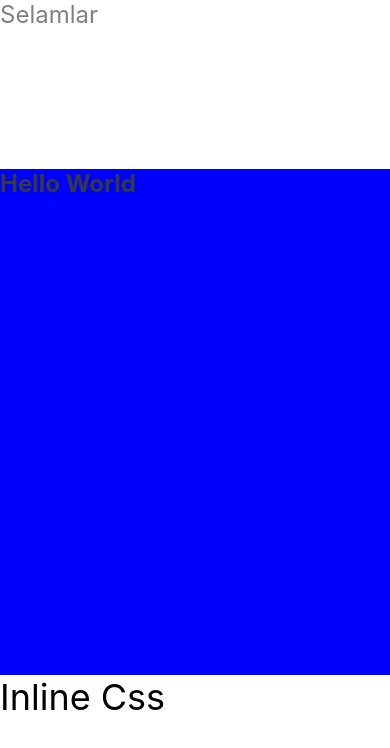
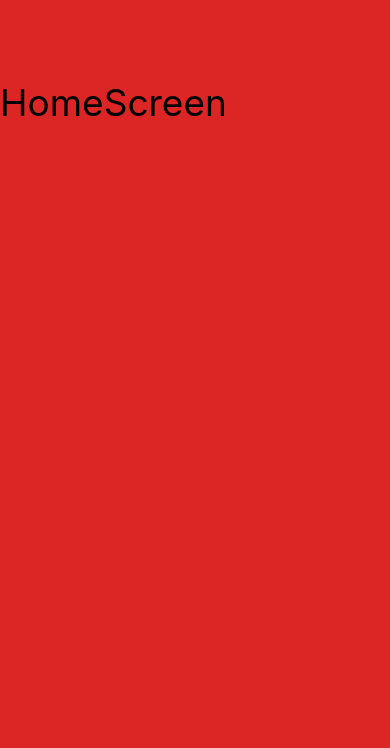
Before and after one commit to emremrt98/My-List-App, a React Native app: screen / in a window 390 px wide. Shown: the top 748 px of the page. Built offline with nearby package versions, Linux system fonts and the light colour scheme.

Commit message:
Create nativewind and configuration

```diff
--- a/App.js
+++ b/App.js
@@ -1,34 +1,12 @@
 import { StatusBar } from 'expo-status-bar';
-import { StyleSheet, Text, View } from 'react-native';
+import { View } from 'react-native';
+import HomeScreen from './src/screen/HomeScreen';
 
 export default function App() {
   return (
-    <View style={styles.container}>
-      <Text style={styles.text}>Selamlar</Text>
-      <Text style={styles.text2}>Hello World</Text>
-      <Text style={{flex: 1, backgroundColor: 'white', fontSize: 36}}>Inline Css</Text>
+    <View className="flex-1">
+      <HomeScreen />
       <StatusBar style="auto" />
     </View>
   );
 }
-
-const styles = StyleSheet.create({
-  container: {
-    flex: 1,
-    backgroundColor: 'red',
-    justifyContent: 'center',
-  },
-  text: {
-    flex: 1,
-    backgroundColor: 'white',
-    fontSize: 24,
-    color: 'gray',
-  },
-  text2: {
-    flex: 3,
-    backgroundColor: 'blue',
-    fontSize: 24,
-    fontWeight: 'bold',
-    color: '#343a40',
-  },
-});
--- a/babel.config.js
+++ b/babel.config.js
@@ -2,5 +2,6 @@ module.exports = function(api) {
   api.cache(true);
   return {
     presets: ['babel-preset-expo'],
+    plugins: ["nativewind/babel"],
   };
 };
--- a/package.json
+++ b/package.json
@@ -11,8 +11,10 @@
   "dependencies": {
     "expo": "~49.0.15",
     "expo-status-bar": "~1.6.0",
+    "nativewind": "^2.0.11",
     "react": "18.2.0",
-    "react-native": "0.72.6"
+    "react-native": "0.72.6",
+    "tailwindcss": "^3.3.2"
   },
   "devDependencies": {
     "@babel/core": "^7.20.0"
--- /dev/null
+++ b/src/screen/HomeScreen.jsx
@@ -0,0 +1,10 @@
+import { Text, View } from 'react-native'
+import React from 'react'
+
+export default function HomeScreen() {
+    return (
+        <View className="bg-red-600 flex-1 py-20">
+            <Text className="text-[37px]">HomeScreen</Text>
+        </View>
+    )
+}
--- /dev/null
+++ b/tailwind.config.js
@@ -0,0 +1,8 @@
+/** @type {import('tailwindcss').Config} */
+module.exports = {
+  content: ["./App.{js,jsx,ts,tsx}", "./src/screen/**/*.{js,jsx,ts,tsx}"],
+  theme: {
+    extend: {},
+  },
+  plugins: [],
+}
```
Also changed, not shown: 1 other file (tests, documents, lock files or other folders).
